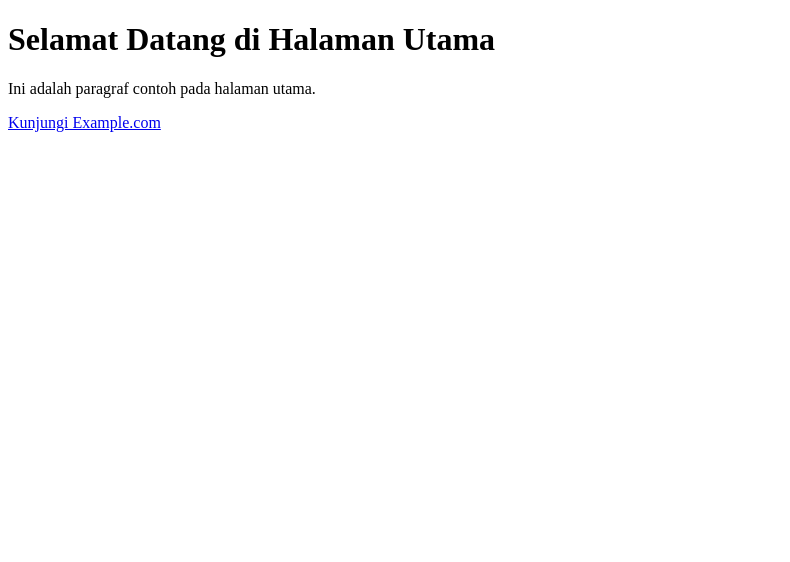
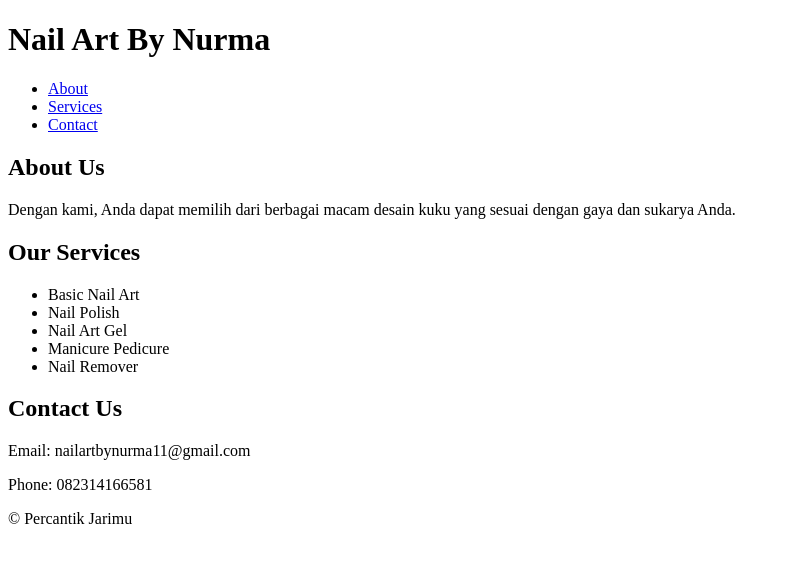
Before and after one commit to NurAmanahZaen/Pertemuan-12, a plain HTML site: page index.html in a window 1280 px wide. Shown: the whole page, without its empty margins (0-790 px from the left). Drawn offline with Linux system fonts and the light colour scheme.

Commit message:
tambah header

```diff
--- a/index.html
+++ b/index.html
@@ -1,12 +1,43 @@
 <!DOCTYPE html>
-<html lang="id">
+<html>
 <head>
-    <meta charset="UTF-8">
-    <title>Halaman Utama</title>
+    <title>Nail Art By Nurma</title>
+    <link rel="stylesheet" href="color.css">
 </head>
 <body>
-    <h1>Selamat Datang di Halaman Utama</h1>
-    <p>Ini adalah paragraf contoh pada halaman utama.</p>
-    <a href="https://example.com">Kunjungi Example.com</a>
+    <header>
+        <h1>Nail Art By Nurma</h1>
+    </header>
+    <nav>
+        <ul>
+            <li><a href="#about">About</a></li>
+            <li><a href="#services">Services</a></li>
+            <li><a href="#contact">Contact</a></li>
+        </ul>
+    </nav>
+    <main>
+        <section id="about">
+            <h2>About Us</h2>
+            <p>Dengan kami, Anda dapat memilih dari berbagai macam desain kuku yang sesuai dengan gaya dan sukarya Anda.</p>
+        </section>
+        <section id="services">
+            <h2>Our Services</h2>
+            <ul>
+                <li>Basic Nail Art</li>
+                <li>Nail Polish</li>
+                <li>Nail Art Gel</li>
+                <li>Manicure Pedicure</li>
+                <li>Nail Remover</li>
+            </ul>
+        </section>
+        <section id="contact">
+            <h2>Contact Us</h2>
+            <p>Email: nailartbynurma11@gmail.com</p>
+            <p>Phone: 082314166581</p>
+        </section>
+    </main>
+    <footer>
+        <p>&copy; Percantik Jarimu</p>
+    </footer>
 </body>
 </html>
```
